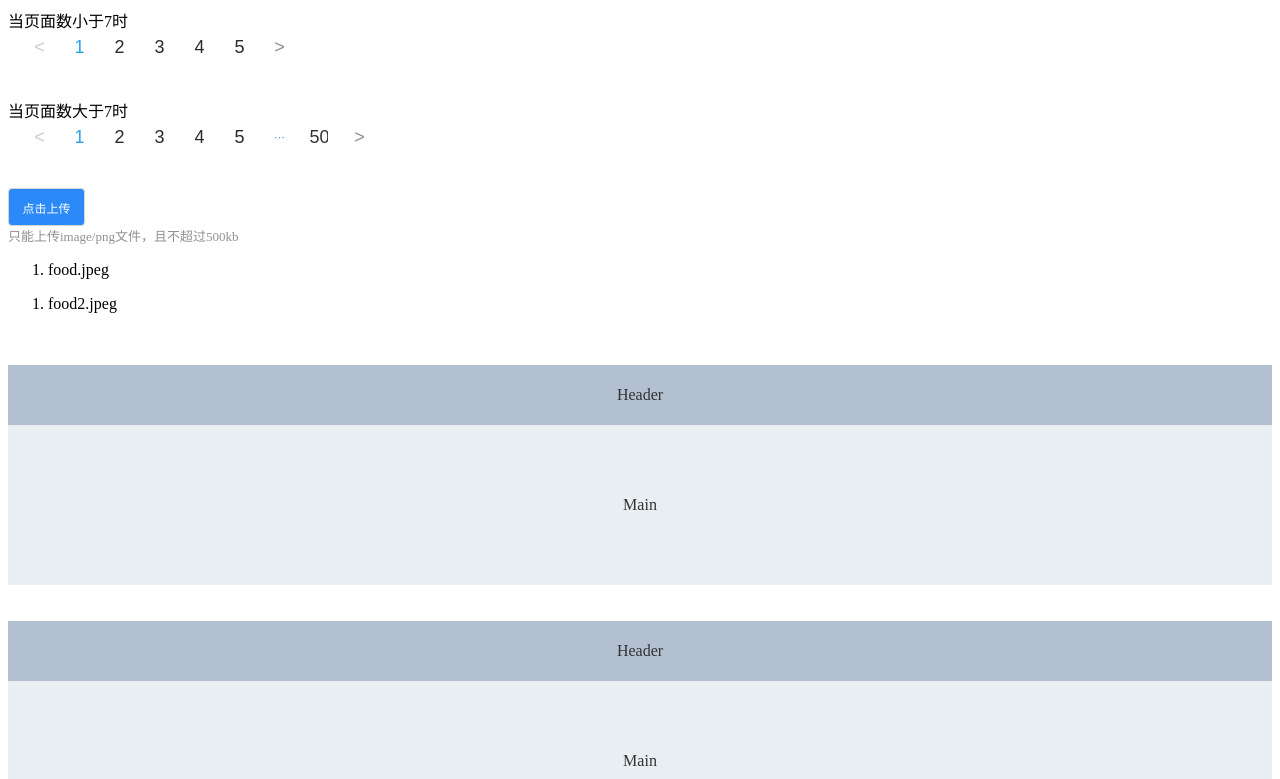
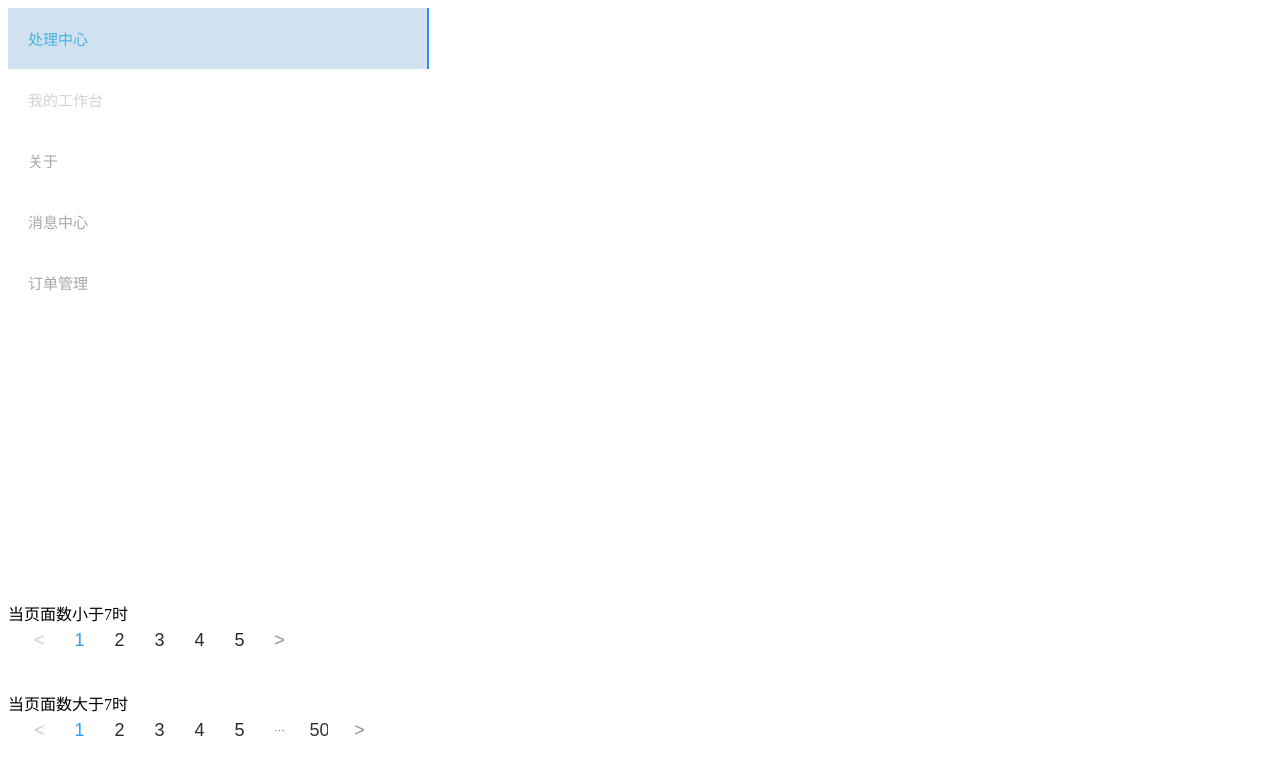
Before and after one commit to liangyanhong-521/Yan-main, a Vue app: page / in a window 1280 px wide. Shown: the top 779 px of the page. Built offline with nearby package versions, Linux system fonts and the light colour scheme.

Commit message:
menu组件

```diff
--- a/public/index.html
+++ b/public/index.html
@@ -12,7 +12,7 @@
       <strong>We're sorry but <%= htmlWebpackPlugin.options.title %> doesn't work properly without JavaScript enabled. Please enable it to continue.</strong>
     </noscript>
     <div id="app"></div>
-    <script src="//at.alicdn.com/t/c/font_3624254_bmrlw8kmpjt.js"></script>
+    <script src="//at.alicdn.com/t/c/font_3624254_pe88gs3vr6.js"></script>
     <!-- built files will be auto injected -->
   </body>
 </html>
--- a/src/App.vue
+++ b/src/App.vue
@@ -1,5 +1,38 @@
 <template>
   <div id="app">
+    <y-menu :selected.sync="selected" vertical>
+      <y-menu-item name="handle">处理中心</y-menu-item>
+      <y-menu-item name="workTop" disabled>我的工作台</y-menu-item>
+      <y-sub-menu name="about">
+        <template slot="title">关于</template>
+        <y-menu-item name="2-1">选项1</y-menu-item>
+        <y-sub-menu name="2-2">
+          <template slot="title">选项2</template>
+          <y-menu-item name="2-2-1">选项1</y-menu-item>
+          <y-menu-item name="2-2-2">选项2</y-menu-item>
+        </y-sub-menu>
+        <y-menu-item name="2-3">选项3</y-menu-item>
+        <y-menu-item name="2-4">选项4</y-menu-item>
+      </y-sub-menu>
+      <y-menu-item name="center">消息中心</y-menu-item>
+      <y-menu-item name="order">订单管理</y-menu-item>
+    </y-menu>
+    <br />
+    <br />
+    <br />
+    <br />
+    <br />
+    <br />
+    <br />
+    <br />
+    <br />
+    <br />
+    <br />
+    <br />
+    <br />
+    <br />
+    <br />
+    <br />
     <span>当页面数小于7时</span>
     <y-pagination
       :total="50"
@@ -125,11 +158,11 @@
       <y-button slot="button" @click="handle">嵌套激活</y-button>
     </y-popover>
 
-    <y-carousel :selected.sync="selected" class="carousel">
+    <!-- <y-carousel :selected.sync="selected" class="carousel">
       <y-carousel-item v-for="item in 4" :key="item" :name="item.toString()">
         <h3 class="small">{{ item }}</h3>
       </y-carousel-item>
-    </y-carousel>
+    </y-carousel> -->
 
     <y-table
       :data="tableData"
@@ -240,6 +273,9 @@ import YFooter from "./components/container/footer.vue";
 import YContent from "./components/container/content.vue";
 import YUpload from "./components/upload/upload.vue";
 import YPagination from "./components/pagination.vue";
+import YMenu from "./components/menu/menu.vue";
+import YMenuItem from "./components/menu/menu-item.vue";
+import YSubMenu from "./components/menu/submenu.vue";
 
 export default {
   name: "App",
@@ -259,14 +295,18 @@ export default {
     YContent,
     YUpload,
     YPagination,
+    YMenu,
+    YMenuItem,
+    YSubMenu,
   },
   data() {
     return {
       input: "",
       visible: false,
-      selected: "1",
+      // selected: "1",
       value: "1111111",
-      currentPage:1,
+      currentPage: 1,
+      selected: "handle",
       //选中的数据项数组。其中不包括点击全选按钮选中的时候。
       selectedItems: [],
       columns: [
--- /dev/null
+++ b/src/components/menu/menu-item.vue
@@ -0,0 +1,79 @@
+<template>
+  <div
+    class="wrapper-menu-item"
+    :class="{ disabled: disabled, selected: selected, vertical: vertical }"
+    @click="changeSelected"
+  >
+    <slot></slot>
+  </div>
+</template>
+
+<script>
+export default {
+  name: "YMenuItem",
+  props: {
+    disabled: {
+      type: Boolean,
+      default: false,
+    },
+    name: {
+      type: String,
+      required: true,
+    },
+  },
+  inject: ["root", "vertical"],
+  data() {
+    return {
+      selected: false,
+    };
+  },
+  mounted() {
+    this.root.addItem(this);
+  },
+  methods: {
+    changeSelected() {
+      this.$emit("selectedName", this.name);
+    },
+  },
+};
+</script>
+
+<style lang="scss" scoped>
+.wrapper-menu-item {
+  padding: 20px;
+  cursor: pointer;
+  font-size: 15px;
+  color: rgb(164, 166, 170);
+  &:hover {
+    color: rgb(81, 82, 85);
+  }
+  &:not(.vertical):not(.disabled) {
+    &.selected {
+      border-bottom: 2px solid #2d8cf0;
+    }
+  }
+  &.disabled {
+    cursor: not-allowed;
+    opacity: 0.5;
+  }
+  &.vertical:not(.disabled) {
+    width: 30%;
+    &.selected {
+      background-color: rgb(208, 225, 240);
+      color: rgb(67, 181, 226);
+      border-right: 2px solid #2d8cf0;
+    }
+    &:hover {
+      background-color: rgb(208, 225, 240);
+      color: rgb(81, 82, 85);
+    }
+  }
+  &.vertical {
+    &.disabled {
+      width: 30%;
+      cursor: not-allowed;
+      opacity: 0.5;
+    }
+  }
+}
+</style>
--- /dev/null
+++ b/src/components/menu/menu.vue
@@ -0,0 +1,81 @@
+<template>
+  <div class="wrapper-menu" :class="{ vertical: vertical }">
+    <slot></slot>
+  </div>
+</template>
+
+<script>
+export default {
+  name: "YMenu",
+  props: {
+    vertical: {
+      type: Boolean,
+      default: false,
+    },
+    menuTrigger: {
+      type: String,
+      default: "hover",
+      validator: function (value) {
+        return ["hover", "click"].indexOf(value) >= 0;
+      },
+    },
+    selected: {
+      type: String,
+      default: "",
+    },
+  },
+  data() {
+    return {
+      items: [],
+    };
+  },
+  provide() {
+    return {
+      root: this,
+      vertical: this.vertical,
+      menuTrigger: this.menuTrigger,
+    };
+  },
+  mounted() {
+    this.updateChildren();
+    this.updateSelectedName();
+  },
+  updated() {
+    this.updateChildren();
+  },
+  methods: {
+    addItem(vm) {
+      this.items.push(vm);
+    },
+    updateChildren() {
+      this.items.forEach((vm) => {
+        if (this.selected===vm.name) {
+          vm.selected = true;
+        } else {
+          vm.selected = false;
+        }
+      });
+    },
+    updateSelectedName() {
+      this.items.forEach((vm) => {
+        vm.$on("selectedName", (name) => {
+          this.$emit("update:selected", name);
+        });
+      });
+    },
+  },
+};
+</script>
+
+<style lang="scss" scoped>
+.wrapper-menu {
+  display: flex;
+  flex-direction: row;
+  border-bottom: 1px solid rgb(182, 183, 184);
+}
+.vertical {
+  display: flex;
+  flex-direction: column;
+  border: none;
+}
+</style>
--- /dev/null
+++ b/src/components/menu/submenu.vue
@@ -0,0 +1,122 @@
+<template>
+  <div class="wrapper-sub-menu">
+    <div class="wrapper-sub-menu-title" @click="onClick">
+      <slot name="title"></slot>
+
+      <span class="wrapper-sub-menu-icon">
+        <y-icon
+          class="iconExpand"
+          icon="y-icon-shangjiantou"
+          v-if="open"
+        ></y-icon>
+        <y-icon
+          class="iconExpand"
+          icon="y-icon-xialajiantouxiao"
+          v-if="!open"
+        ></y-icon>
+      </span>
+    </div>
+
+    <div class="wrapper-sub-menu-vertical" v-if="vertical" @click="onChoose">
+      <div class="wrapper-sub-menu-popover" v-show="open" :class="{ vertical }">
+        <slot></slot>
+      </div>
+    </div>
+
+    <div class="wrapper-sub-menu-horizontal" v-else @click="onChoose">
+      <div class="wrapper-sub-menu-popover" v-show="open">
+        <slot></slot>
+      </div>
+    </div>
+  </div>
+</template>
+
+<script>
+import YIcon from "../icon.vue";
+export default {
+  name: "YSubMenu",
+  inject: ["root", "vertical", "menuTrigger"],
+  components: {
+    YIcon,
+  },
+  props: {
+    name: {
+      type: String,
+      required: true,
+    },
+  },
+  data() {
+    return {
+      open: false,
+    };
+  },
+  mounted() {
+    if (!this.vertical) {
+      this.$el.addEventListener("mouseenter", (e) => {
+        this.open = true;
+      });
+      this.$el.addEventListener("mouseleave", (e) => {
+        this.open = false;
+      });
+    }
+  },
+  methods: {
+    onClick() {
+      if (this.open) {
+        this.open = false;
+      } else {
+        this.open = true;
+      }
+    },
+    onChoose(){
+    }
+  },
+};
+</script>
+
+<style lang="scss" scoped>
+.wrapper-sub-menu {
+  padding: 20px;
+  position: relative;
+  cursor: pointer;
+  font-size: 15px;
+  color: rgb(164, 166, 170);
+  &:hover {
+    color: rgb(81, 82, 85);
+  }
+  &-title {
+  }
+
+  &-icon {
+    .iconExpand {
+      width: 13px;
+      height: 13px;
+    }
+  }
+  //   .wrapper-sub-menu-horizontal{
+  //     position: relative;
+  //   }
+
+ .wrapper-sub-menu-popover:not(.vertical) {
+    // width: 100px;
+    background-color: #ffffff;
+    position: absolute;
+    top: 100%;
+    left: 0;
+    margin-top: 0;
+    min-width: 8em;
+    white-space: nowrap;
+    border-radius: 3px;
+    z-index: 2;
+    box-shadow: 2px 2px 5px black;
+  }
+}
+
+.wrapper-sub-menu .wrapper-sub-menu {
+  .wrapper-sub-menu-popover {
+    top: 20px;
+    left: 100%;
+    margin-left: 0;
+  }
+}
+</style>
--- a/src/components/pagination.vue
+++ b/src/components/pagination.vue
@@ -19,7 +19,7 @@
       type="text"
       class="moreButton"
       v-if="startNumAndEndNum.start > 1"
-      @click="$emit('currentPage', 1)"
+      @click="$emit('update:currentPage', 1)"
       :class="{ active: currentPage == 1 }"
       ><span class="moreButton-button">1</span></y-button
     >
@@ -59,7 +59,7 @@
       size="small"
       class="moreButton"
       v-if="startNumAndEndNum.end < totalPage"
-      @click="$emit('currentPage', totalPage)"
+      @click="$emit('update:currentPage', totalPage)"
       :class="{ active: currentPage == totalPage }"
       ><span class="moreButton-button">{{ totalPage }}</span></y-button
     >
@@ -174,6 +174,9 @@ export default {
       color: rgb(45, 160, 236);
     }
   }
+  .active {
+      color: rgb(45, 160, 236);
+    }
 }
 .prev-pagination {
   color: rgb(53, 51, 51);
```
Lines whose indentation alone changed are shown as unchanged.
